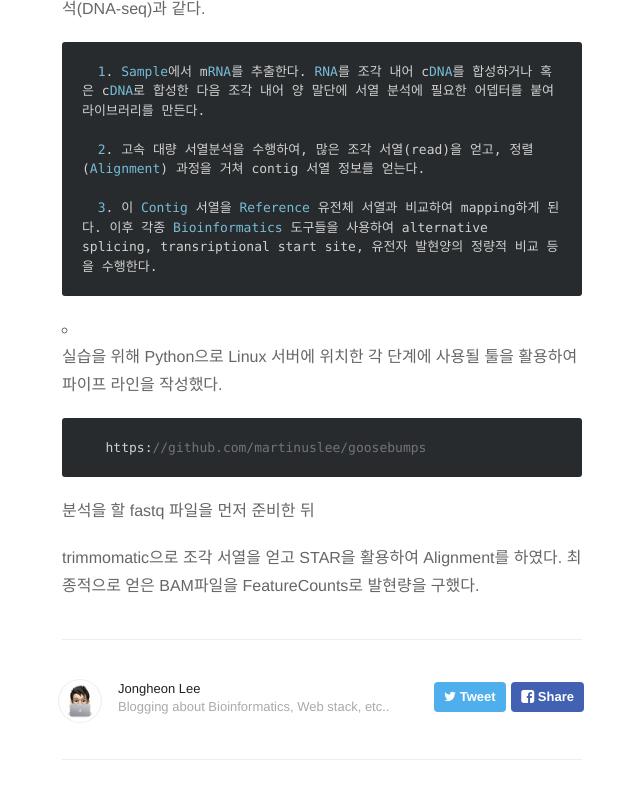
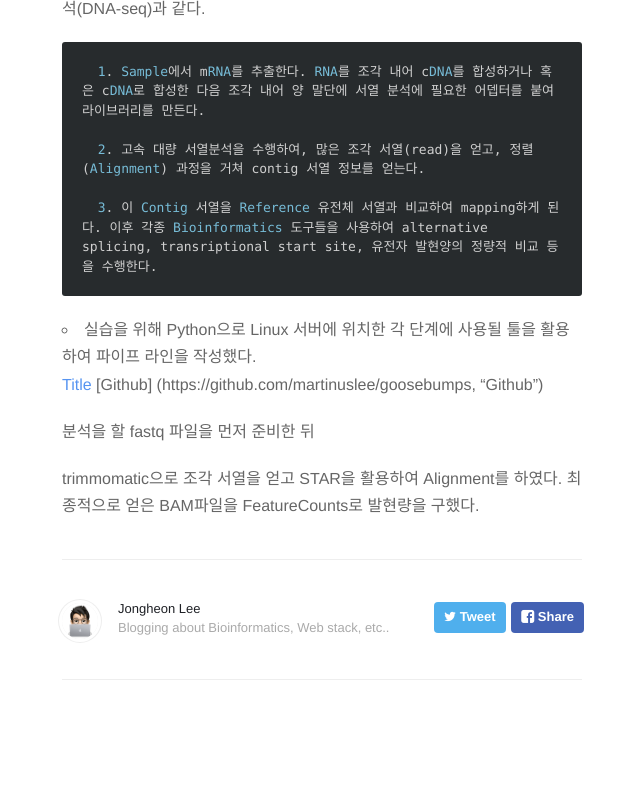
Before and after one commit to martinuslee/martinuslee.github.io, a Jekyll site: the page built from _posts/2021-01-27-Rna-seq.md, in a window 1280 px wide and 900 px high, scrolled down 1166 px. Shown: the top 799 px of the window, without its empty margins (318-958 px from the left). Built offline with Jekyll 4.4.1, drawn with Linux system fonts in a browser that asks for light colours; nearby versions of some CDN libraries.

Commit message:
Update 2021-01-27-Rna-seq.md

```diff
--- a/_posts/2021-01-27-Rna-seq.md
+++ b/_posts/2021-01-27-Rna-seq.md
@@ -27,7 +27,8 @@ RNA로부터 cDNA를 합성하는 과정을 제외하면 원리적으로 DNA 염
 
 + 실습을 위해 Python으로 Linux 서버에 위치한 각 단계에 사용될 툴을 활용하여 파이프 라인을 작성했다.
 
-         https://github.com/martinuslee/goosebumps
+[Title](Github Link)
+[Github] (https://github.com/martinuslee/goosebumps, "Github")
 
 분석을 할 fastq 파일을 먼저 준비한 뒤
 
```
